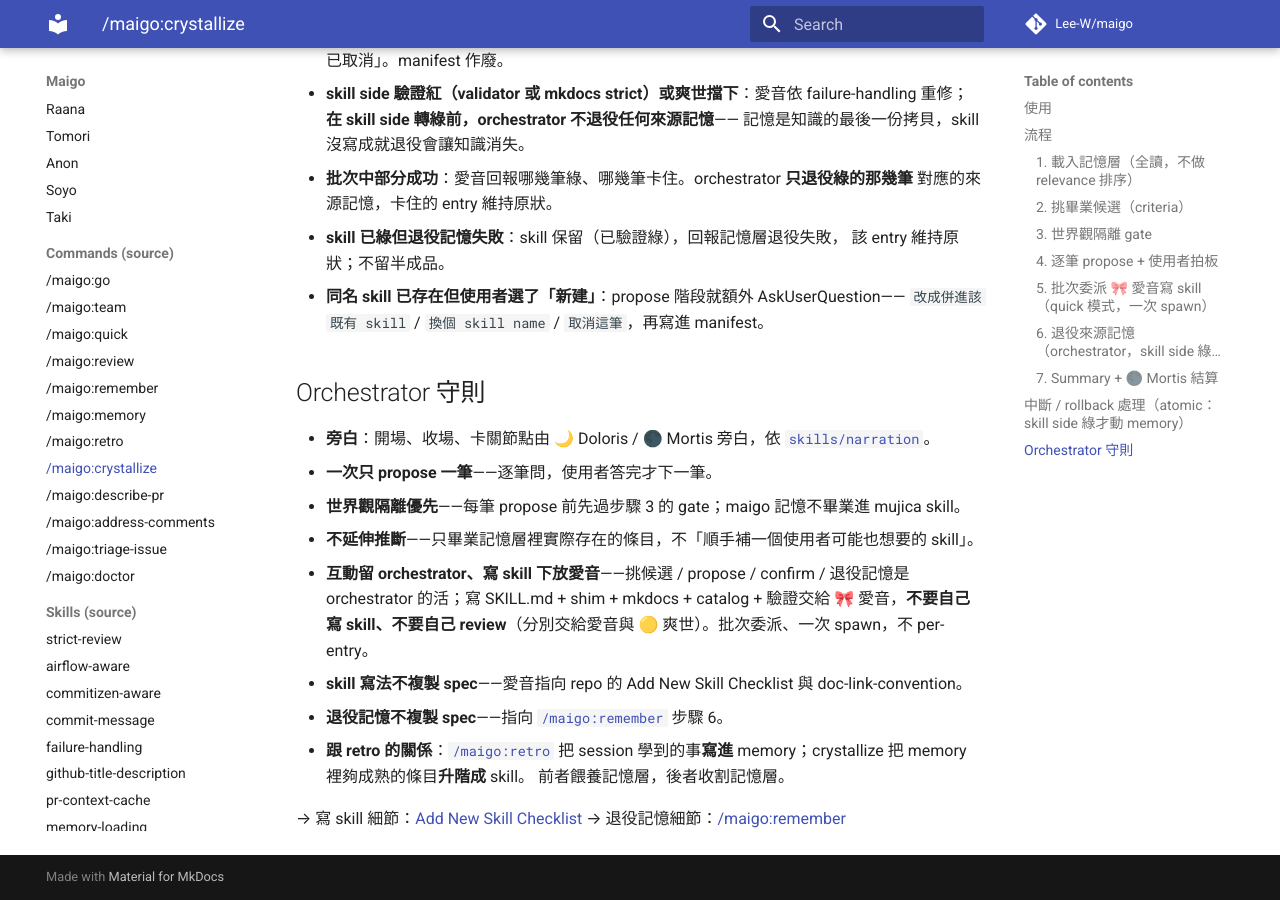
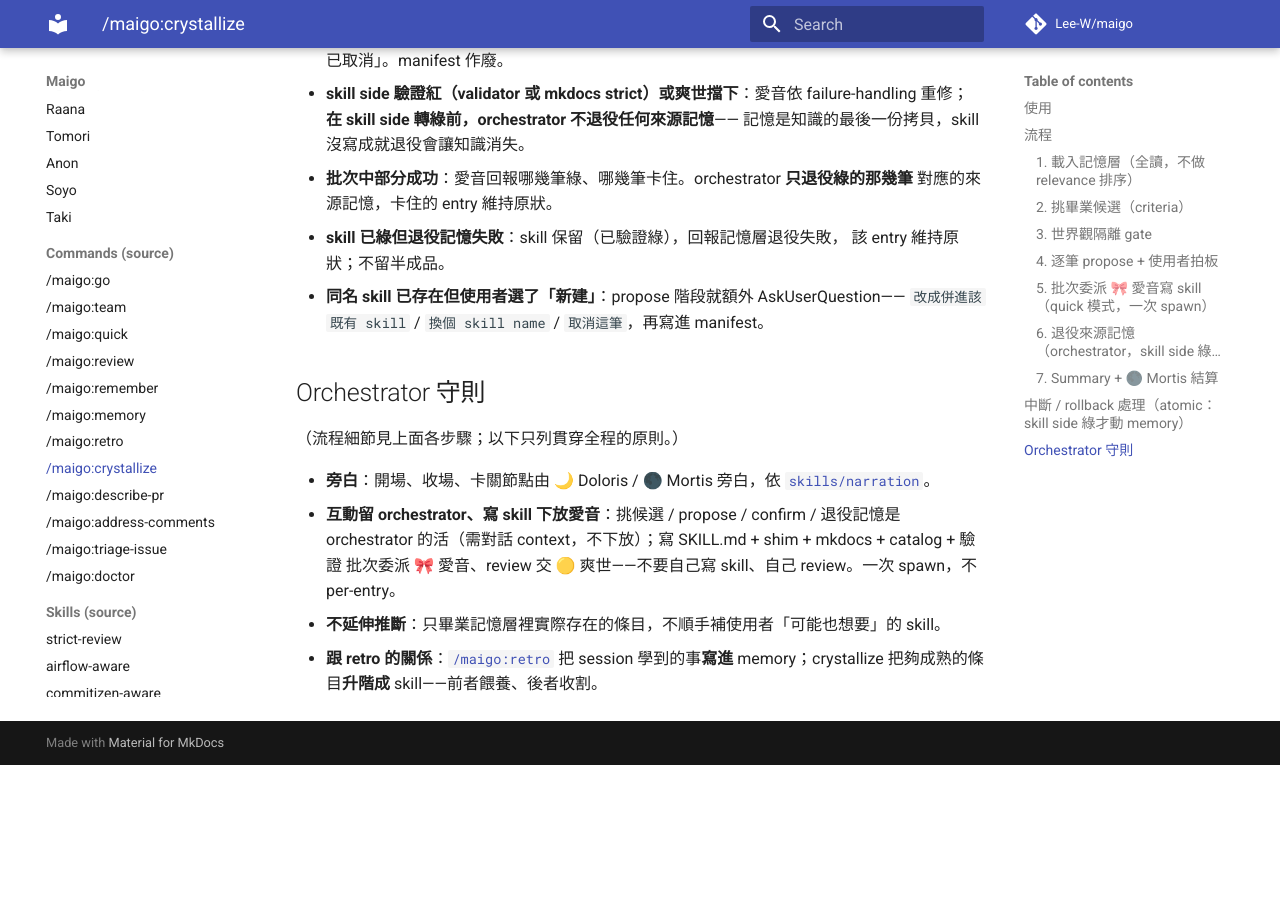
Before and after one commit to Lee-W/maigo, an MkDocs documentation site: the page built from docs/commands/crystallize.md, in a window 1280 px wide and 900 px high, scrolled down 5851 px. Built offline with MkDocs 1.6.1 and Material for MkDocs 9.7.7, drawn with Linux system fonts in a browser that asks for light colours; comment, search, counter and statistics services are not loaded; after the commit the page ends 6616 px from its top, so only the background shows below that.

Commit message:
docs: trim redundancy in airflow-aware skill and crystallize command
- airflow-aware: merge the duplicated "Read AGENTS.md first" section into §1, condense the naming rule, and replace the inline ASF license boilerplate with a pointer (337 → 302 lines); domain-unique §3/§5/§6/§8/§9 content kept
- crystallize: collapse the "Orchestrator 守則" echoes of earlier flow steps into 4 cross-cutting principles and drop the trailing duplicate pointer links

validate_plugin.py (11 checks) and mkdocs build --strict both pass.

Co-Authored-By: Claude Opus 4.8 <noreply@anthropic.com>

```diff
--- a/commands/crystallize.md
+++ b/commands/crystallize.md
@@ -195,19 +195,13 @@ uv run mkdocs build --strict           # venv 工具 → uv run
 
 ## Orchestrator 守則
 
+（流程細節見上面各步驟；以下只列貫穿全程的原則。）
+
 - **旁白**：開場、收場、卡關節點由 🌙 Doloris / 🌑 Mortis 旁白，依
   [`skills/narration`](https://github.com/Lee-W/maigo/blob/main/skills/narration/SKILL.md)。
-- **一次只 propose 一筆**——逐筆問，使用者答完才下一筆。
-- **世界觀隔離優先**——每筆 propose 前先過步驟 3 的 gate；maigo 記憶不畢業進 mujica skill。
-- **不延伸推斷**——只畢業記憶層裡實際存在的條目，不「順手補一個使用者可能也想要的 skill」。
-- **互動留 orchestrator、寫 skill 下放愛音**——挑候選 / propose / confirm / 退役記憶是
-  orchestrator 的活；寫 SKILL.md + shim + mkdocs + catalog + 驗證交給 🎀 愛音，**不要自己
-  寫 skill、不要自己 review**（分別交給愛音與 🟡 爽世）。批次委派、一次 spawn，不 per-entry。
-- **skill 寫法不複製 spec**——愛音指向 repo 的 Add New Skill Checklist 與 doc-link-convention。
-- **退役記憶不複製 spec**——指向 [`/maigo:remember`](https://github.com/Lee-W/maigo/blob/main/commands/remember.md) 步驟 6。
+- **互動留 orchestrator、寫 skill 下放愛音**：挑候選 / propose / confirm / 退役記憶是
+  orchestrator 的活（需對話 context，不下放）；寫 SKILL.md + shim + mkdocs + catalog + 驗證
+  批次委派 🎀 愛音、review 交 🟡 爽世——不要自己寫 skill、自己 review。一次 spawn，不 per-entry。
+- **不延伸推斷**：只畢業記憶層裡實際存在的條目，不順手補使用者「可能也想要」的 skill。
 - **跟 retro 的關係**：[`/maigo:retro`](https://github.com/Lee-W/maigo/blob/main/commands/retro.md)
-  把 session 學到的事**寫進** memory；crystallize 把 memory 裡夠成熟的條目**升階成** skill。
-  前者餵養記憶層，後者收割記憶層。
-
-→ 寫 skill 細節：[Add New Skill Checklist](https://github.com/Lee-W/maigo/blob/main/docs/reference/skills.md#add-new-skill-checklist)
-→ 退役記憶細節：[/maigo:remember](https://github.com/Lee-W/maigo/blob/main/commands/remember.md)
+  把 session 學到的事**寫進** memory；crystallize 把夠成熟的條目**升階成** skill——前者餵養、後者收割。
```
Also changed, not shown: skills/airflow-aware/SKILL.md (+11 -46 lines).
